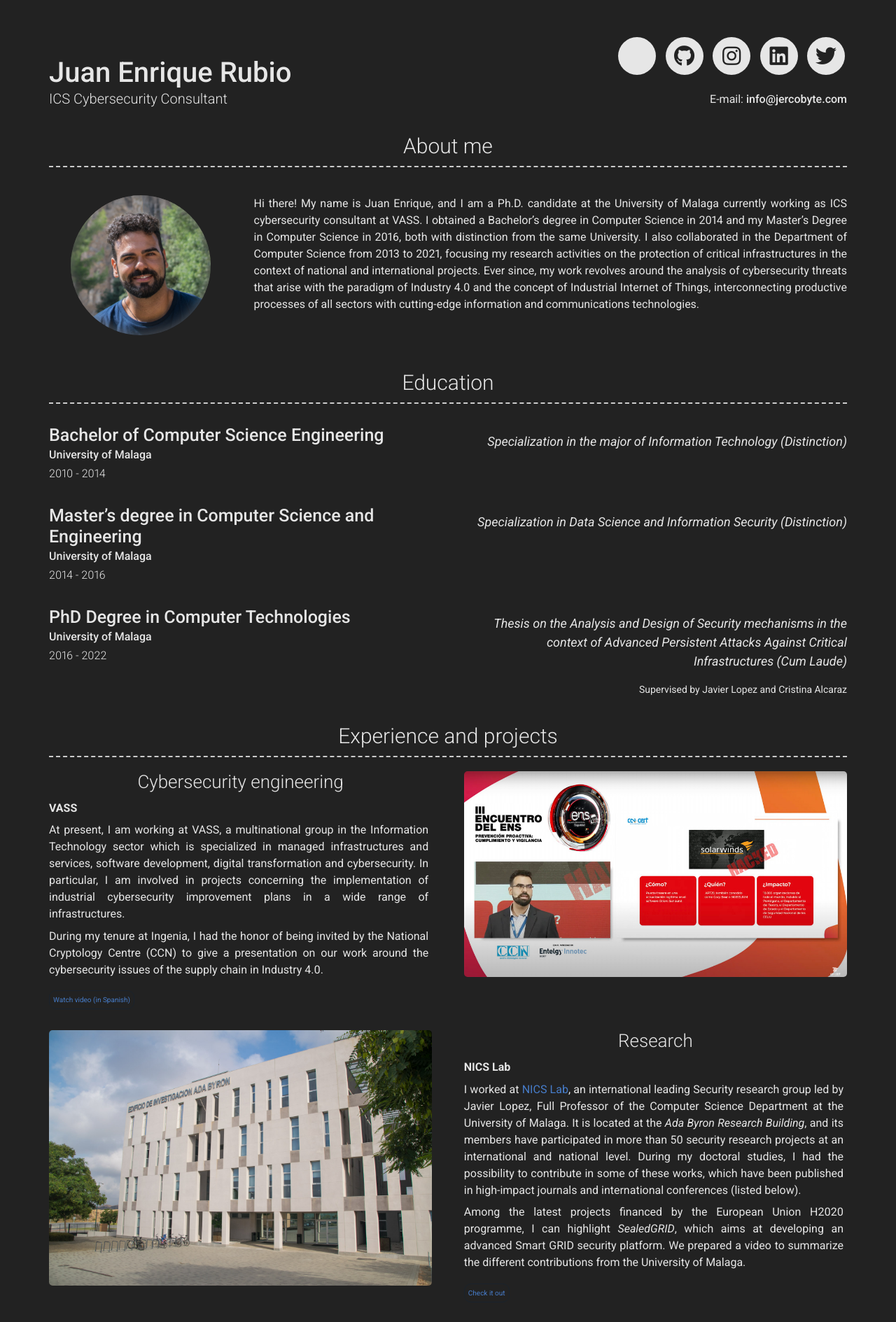
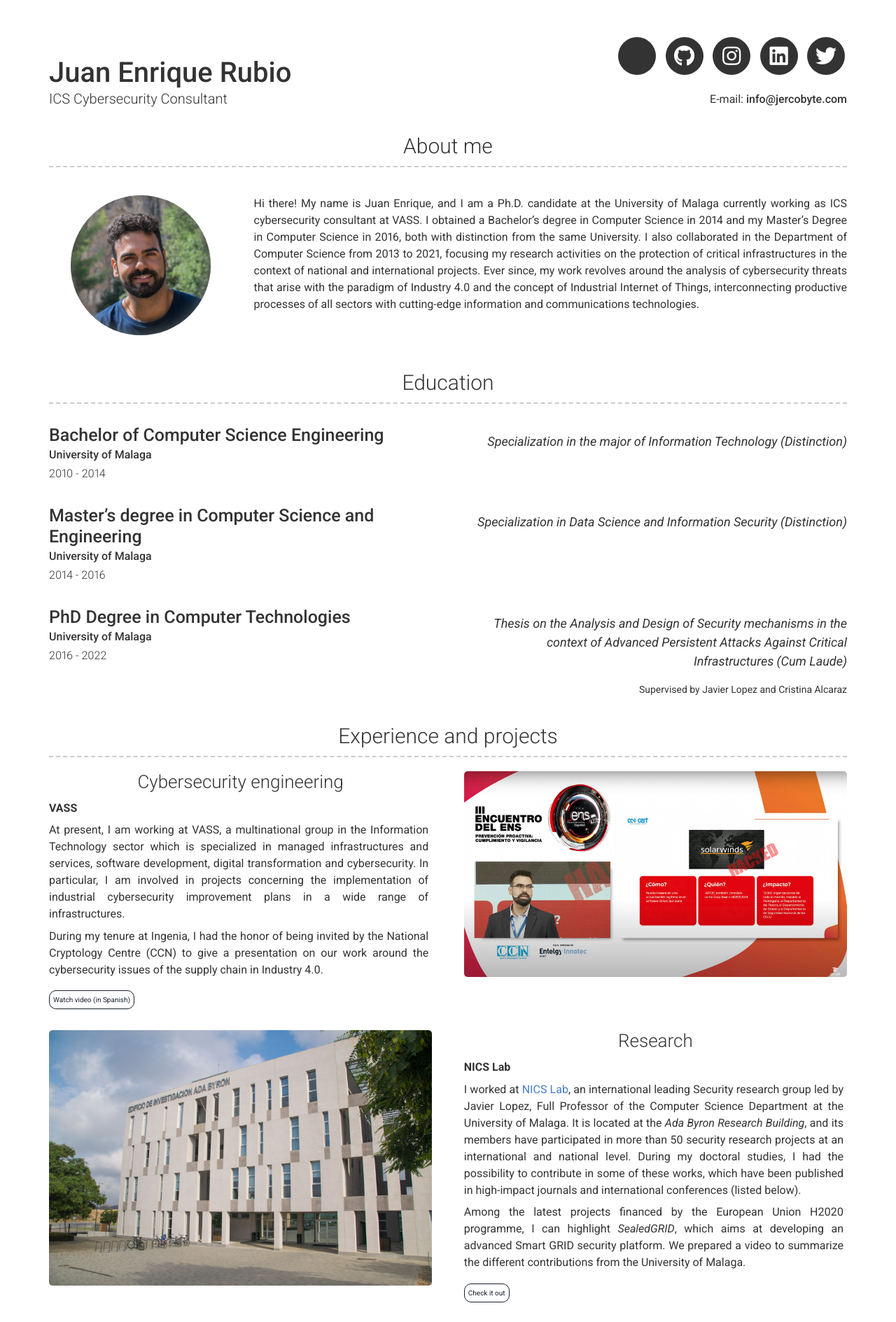
Before and after one commit to jercobyte/jercobyte.github.io, a Jekyll site: the page built from index.md, in a window 1280 px wide. Shown: the top 1889 px of the page at 70% size. Built offline with Jekyll 4.4.1, drawn with Linux system fonts in a browser that asks for light colours; nearby versions of some CDN libraries; a style sheet for code colours, icons or effects is not loaded.

Commit message:
Update default.html - light mode fixed

```diff
--- a/_layouts/default.html
+++ b/_layouts/default.html
@@ -3,7 +3,7 @@
 
 {%- include head.html -%}
 
-<body class="{% if site.darkmode %}dark{% endif %}">
+<body>
 
   {%- include header.html -%}
 
```
